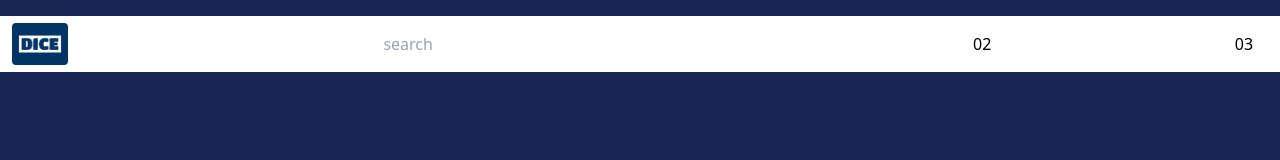
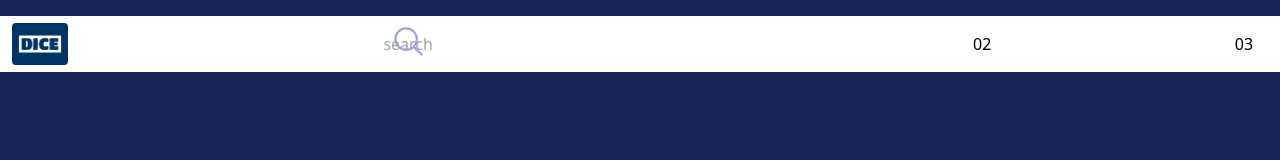
Before and after one commit to DC-21/smart-contracts-blockchain-webapp, a React (Vite) app in the folder client/: page / in a window 1280 px wide. Shown: the top 160 px of the page. Built offline with nearby package versions, Linux system fonts and the light colour scheme; what @thirdweb-dev/react would draw is missing.

Commit message:
first commit

```diff
--- a/client/src/components/Navbar.jsx
+++ b/client/src/components/Navbar.jsx
@@ -10,10 +10,13 @@ const Navbar = () => {
                 </div>
                 <div className="grow h-4 flex justify-center items-center">
                     <input
-                    type='text'
-                    placeholder='search'
-                    className='h-8 text-center'
+                        type='text'
+                        placeholder='search'
+                        className='h-8 text-center rounded-full'
                     />
+                    <a className='absolute'>
+                        <ion-icon name="search-outline"></ion-icon>
+                    </a>
                 </div>
                 <div className="grow h-4 flex justify-center items-center">
                     02
```
